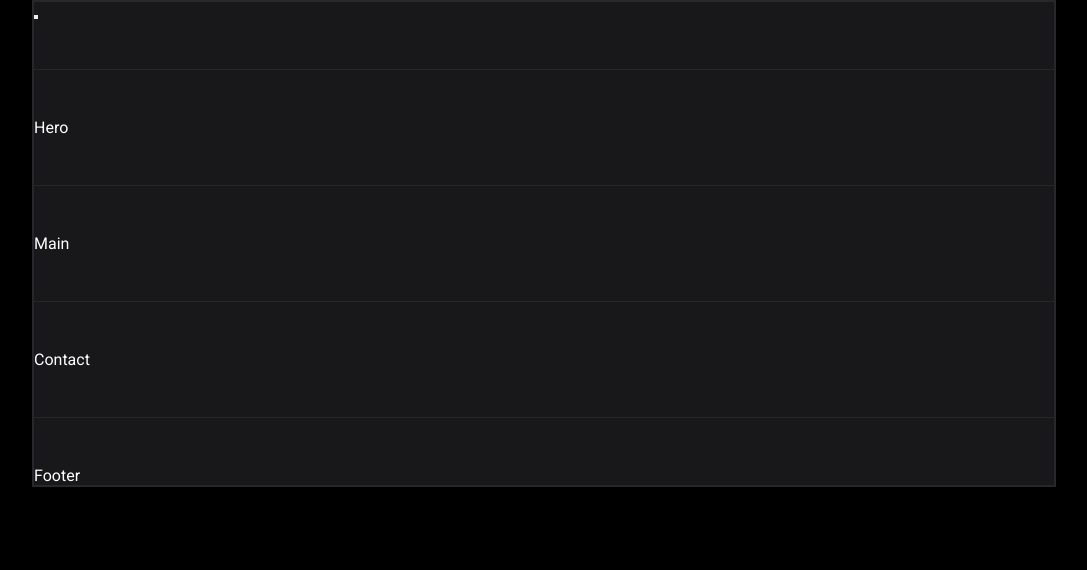
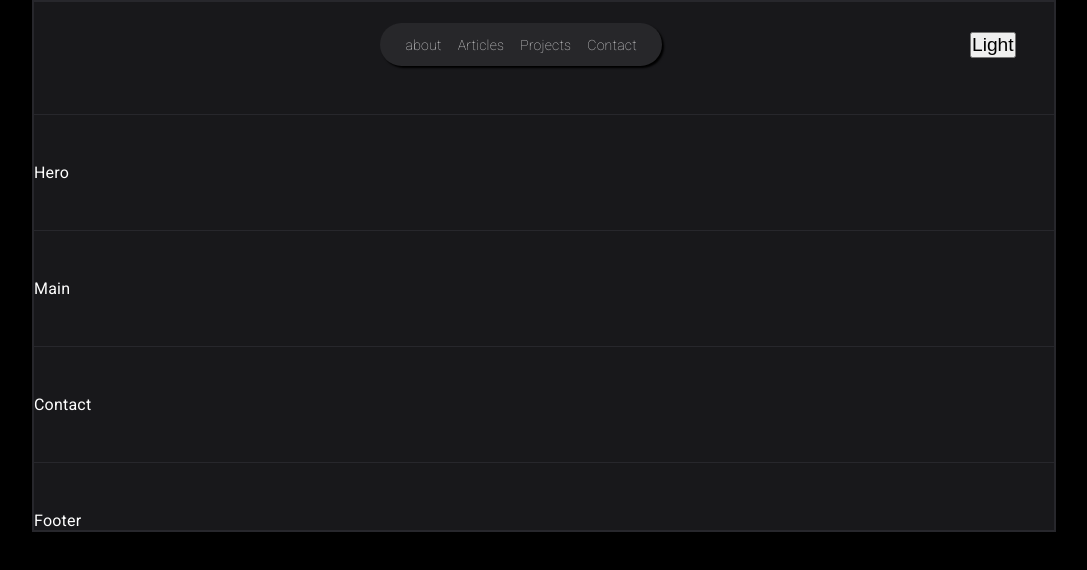
Before and after one commit to Youssefassad0/My_Own_portfolio, a React (Vite) app in the folder my-app/: page / in a window 1280 px wide. Shown: the top 570 px of the page, without its empty margins (96-1183 px from the left). Built offline with nearby package versions, Linux system fonts and the light colour scheme.

Commit message:
post the structure

```diff
--- a/my-app/package.json
+++ b/my-app/package.json
@@ -11,7 +11,8 @@
   },
   "dependencies": {
     "react": "^18.3.1",
-    "react-dom": "^18.3.1"
+    "react-dom": "^18.3.1",
+    "react-router-dom": "^6.24.1"
   },
   "devDependencies": {
     "@types/react": "^18.3.3",
--- a/my-app/src/App.jsx
+++ b/my-app/src/App.jsx
@@ -3,9 +3,11 @@ import Hero from "./components/hero/Hero";
 import Main from "./components/main/Main";
 import Contact from "./components/contact/Contact";
 import Footer from "./components/footer/Footer";
+import { BrowserRouter } from "react-router-dom";
 
 function App() {
   return (
+    <BrowserRouter>
     <div className="container">
       <Header />
       <div className="devider" />
@@ -17,6 +19,7 @@ function App() {
       <div className="devider" />
       <Footer />
     </div>
+    </BrowserRouter>
   );
 }
 
--- a/my-app/src/components/header/Header.jsx
+++ b/my-app/src/components/header/Header.jsx
@@ -1,16 +1,21 @@
 import React from "react";
 import "./header.css";
+import { Link } from "react-router-dom";
 function Header() {
   return (
-  <header>
-    <nav>
-
-    </nav>
-    <button>
-
-    </button>
-  </header>
-  )
+    <header className="flex" >
+      <div />
+      <nav>
+        <ul className="flex">
+          <li><Link to="/about">about</Link></li>
+          <li><Link to="/">Articles</Link></li>
+          <li><Link to="/">Projects</Link></li>
+          <li><Link to="/about">Contact</Link></li>
+        </ul>
+      </nav>
+      <button >Light</button>
+    </header>
+  );
 }
 
 export default Header;
--- a/my-app/src/components/header/header.css
+++ b/my-app/src/components/header/header.css
@@ -0,0 +1,27 @@
+header.flex {
+  justify-content: space-between;
+  padding: 0 2.4rem;
+  margin-top: 1.3rem;
+}
+header.flex nav {
+  background-color: var(--bgHeader);
+  padding: 0.77rem 1.6rem;
+  border-radius: 55px;
+  box-shadow: 2px 2px 2px black;
+}
+header ul.flex {
+  gap: 16px;
+}
+header ul li a {
+  color: var(--title);
+  opacity: 0.9;
+  font-size: 0.88rem;
+  font-weight: 55;
+}
+header ul li a:hover {
+  font-size: 0.92rem;
+  color: var(--blue);
+}
+header button {
+  font-size: 1.2rem;
+}
--- a/my-app/src/index.css
+++ b/my-app/src/index.css
@@ -2,6 +2,7 @@
 html {
   font-family: "Roboto", sans-serif;
   box-sizing: border-box;
+  letter-spacing: 0.2px;
 }
 * {
   margin: 0;
@@ -16,6 +17,10 @@ html {
   --primary: #000;
   --secondary:rgb(24, 24, 27);
   --border: rgba(63,63,70,0.4) ;
+  --title:rgb(244 244 245);
+  --subtitle:rgb(161 161 170);
+  --bgHeader:rgb(39 39 42);
+  --blue:rgb(93,188,252);
 }
 .light {
   --primary: #fff;
@@ -35,3 +40,19 @@ body {
   border-bottom: 1px solid var(--border);
   margin: 3rem 0;
 }
+li{
+  list-style: none;
+}
+a{
+  text-decoration: none;
+  color: initial;
+  transition: 0.2s;
+}
+.flex{
+  display: flex;
+  align-items: center;
+
+}
+.border{
+  border: 2px solid red;
+}
```
Also changed, not shown: 1 other file (tests, documents, lock files or other folders).
